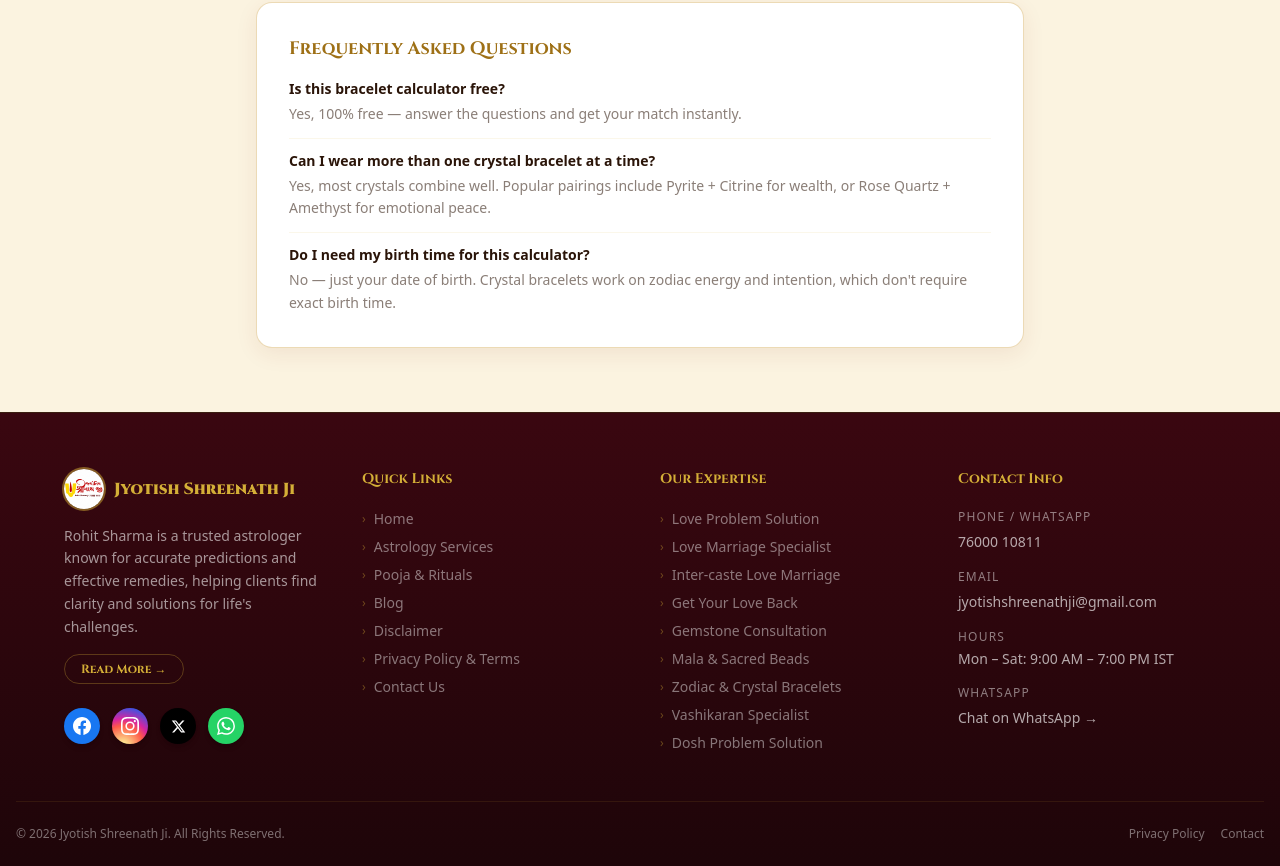
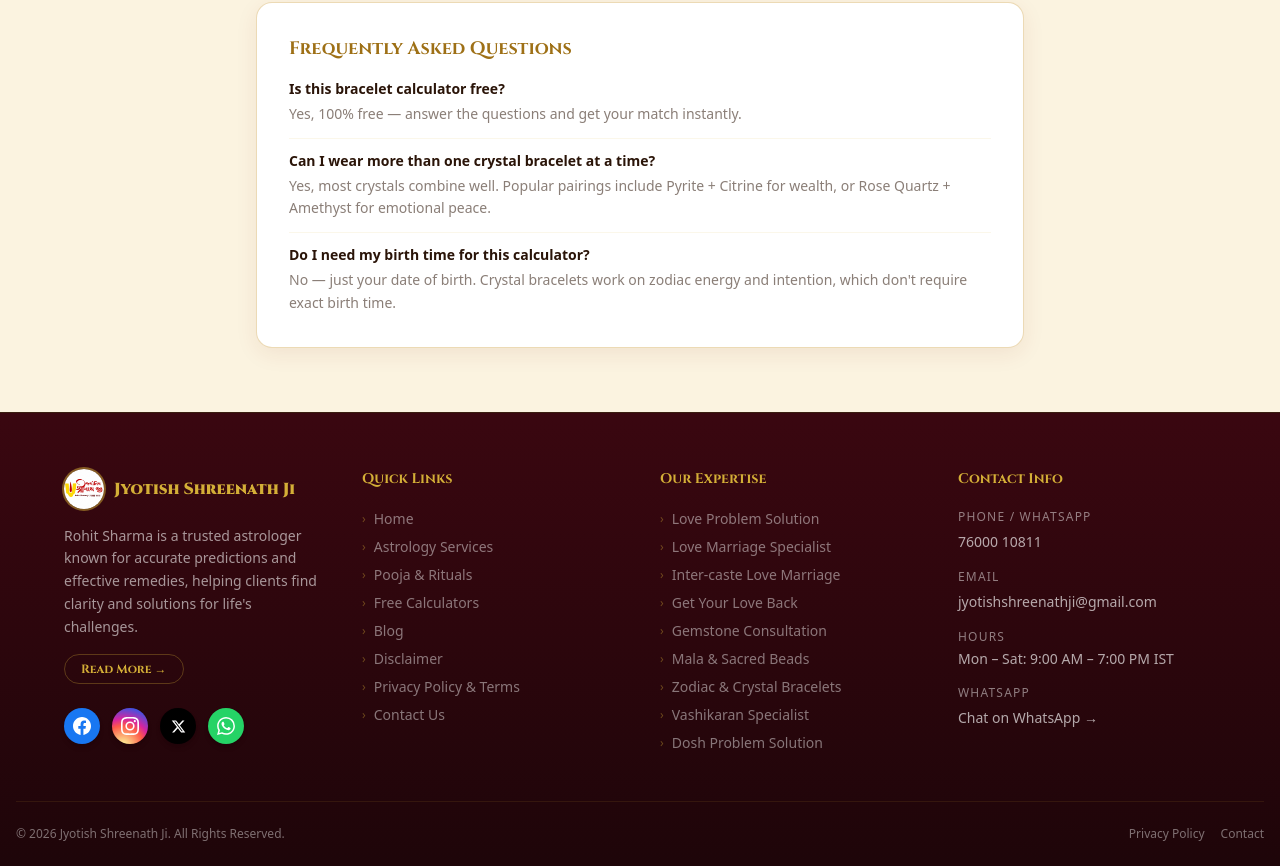
Before and after one commit to Sanchitjha/Astrologer, a Next.js app: page /calculators/bracelet in a window 1280 px wide. Shown: the part 1235-2101 px from the top of the page. Built offline with nearby package versions, Linux system fonts and the light colour scheme.

Commit message:
feat: implement new Footer component with navigation links, expertise listings, and contact details

```diff
--- a/components/Footer.js
+++ b/components/Footer.js
@@ -5,6 +5,7 @@ const quickLinks = [
   { label: 'Home', href: '/' },
   { label: 'Astrology Services', href: '/astrology-services' },
   { label: 'Pooja & Rituals', href: '/pooja' },
+  { label: 'Free Calculators', href: '/calculators' },
   { label: 'Blog', href: '/blog' },
   { label: 'Disclaimer', href: '/privacy-services' },
   { label: 'Privacy Policy & Terms', href: '/privacy-services' },
```
